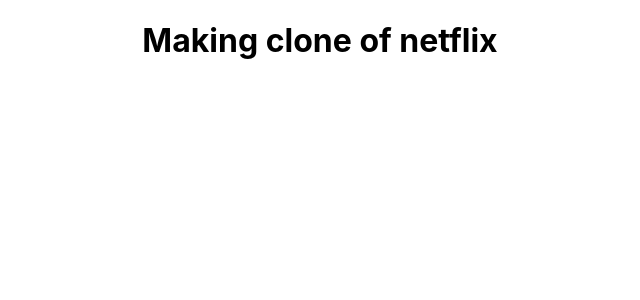
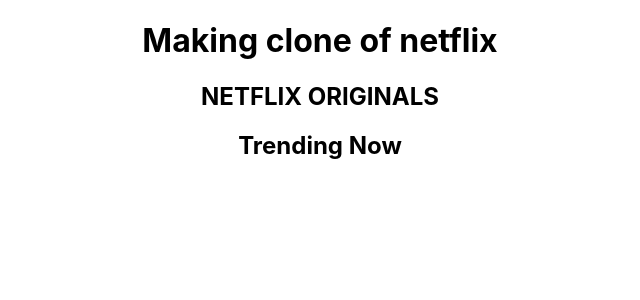
Before and after one commit to Rajvardhanthakur/Netflix-clone, a React (Create React App) app: page / in a window 1280 px wide. Shown: the top 300 px of the page, without its empty margins (320-960 px from the left). Built offline with nearby package versions, Linux system fonts and the light colour scheme.

Commit message:
creating the rows for the movies

```diff
--- a/src/App.js
+++ b/src/App.js
@@ -1,10 +1,13 @@
 import React from 'react';
 import './App.css';
+import Row from './Row';
 
 function App() {
   return (
     <div className="App">
       <h1> Making clone of netflix </h1>
+      <Row title="NETFLIX ORIGINALS"/>
+      <Row title="Trending Now" />
     </div>
   );
 }
--- /dev/null
+++ b/src/Row.js
@@ -0,0 +1,14 @@
+import React, {useState} from 'react'
+
+function Row({ title }) {
+
+    const [movies, setMovies] = useState([])
+
+    return (
+        <div>
+            <h2>{title}</h2>
+        </div>
+    )
+}
+
+export default Row
```
Also changed, not shown: src/axios.js (added, +9 -0 lines), src/requests.js (+13 -0 lines).
